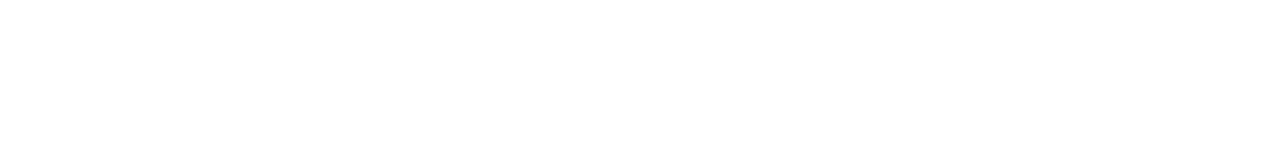
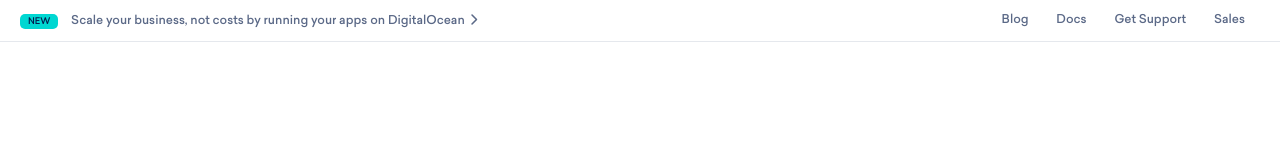
Before and after one commit to fabiovettori/html-css-digitalocean, a plain HTML site: page index.html in a window 1280 px wide. Drawn offline with nearby package versions, Linux system fonts and the light colour scheme.

Commit message:
Top banner

```diff
--- a/index.html
+++ b/index.html
@@ -16,10 +16,22 @@
         <!-- CSS - BOOTSTRAP 4 & CUSTOM CSS-->
         <link rel="stylesheet" href="https://maxcdn.bootstrapcdn.com/bootstrap/3.3.7/css/bootstrap.min.css">
         <link rel="stylesheet" href="style.css">
+    </head>
 
-    </head>
     <body>
+        <section class="top-banner clearfix">
+            <div>
+                <span class="text-uppercase">new</span>
+                <a href="#">Scale your business, not costs by running your apps on DigitalOcean</a>
+            </div>
 
+            <ul class="text-capitalize list-unstyled list-inline">
+                <li><a href="#">blog</a></li>
+                <li><a href="#">docs</a></li>
+                <li><a href="#">get support</a></li>
+                <li><a href="#">sales</a></li>
+            </ul>
+        </section>
 
     </body>
 </html>
--- a/style.css
+++ b/style.css
@@ -25,3 +25,57 @@
 }
 
 /* TOP BANNER */
+.top-banner {
+    font-family: 'SailecMedium','san-serif';
+    font-size: 12px;
+    font-weight: 400;
+    color: #5b6987;
+    border-bottom: 1px solid rgb(229,232,237);
+}
+
+.top-banner a {
+    text-decoration: none;
+    color: #5b6987;
+}
+
+.top-banner a:hover {
+    color: #006aff;
+}
+
+.top-banner div {
+    float: left;
+}
+
+.top-banner div a {
+    line-height: 40px;
+}
+
+.top-banner div a:after {
+    content:'\f054';
+    font-family: "Font Awesome 5 Free";
+    font-weight: bold;
+    margin-left: 5px;
+}
+
+.top-banner div span {
+    margin: 0 10px 0 20px;
+    font-size: 9px;
+    color: rgb(3,27,78);
+    background-color: rgb(0,215,210);
+    padding: 3px 8px;
+    border-radius: 5px;
+}
+
+.top-banner ul {
+    float: right;
+    margin: 0 15px 0 0;
+}
+
+.top-banner ul li {
+    line-height: 40px;
+    margin-right: 15px;
+}
+
+.top-banner ul li a {
+    line-height: 40px;
+}
```
